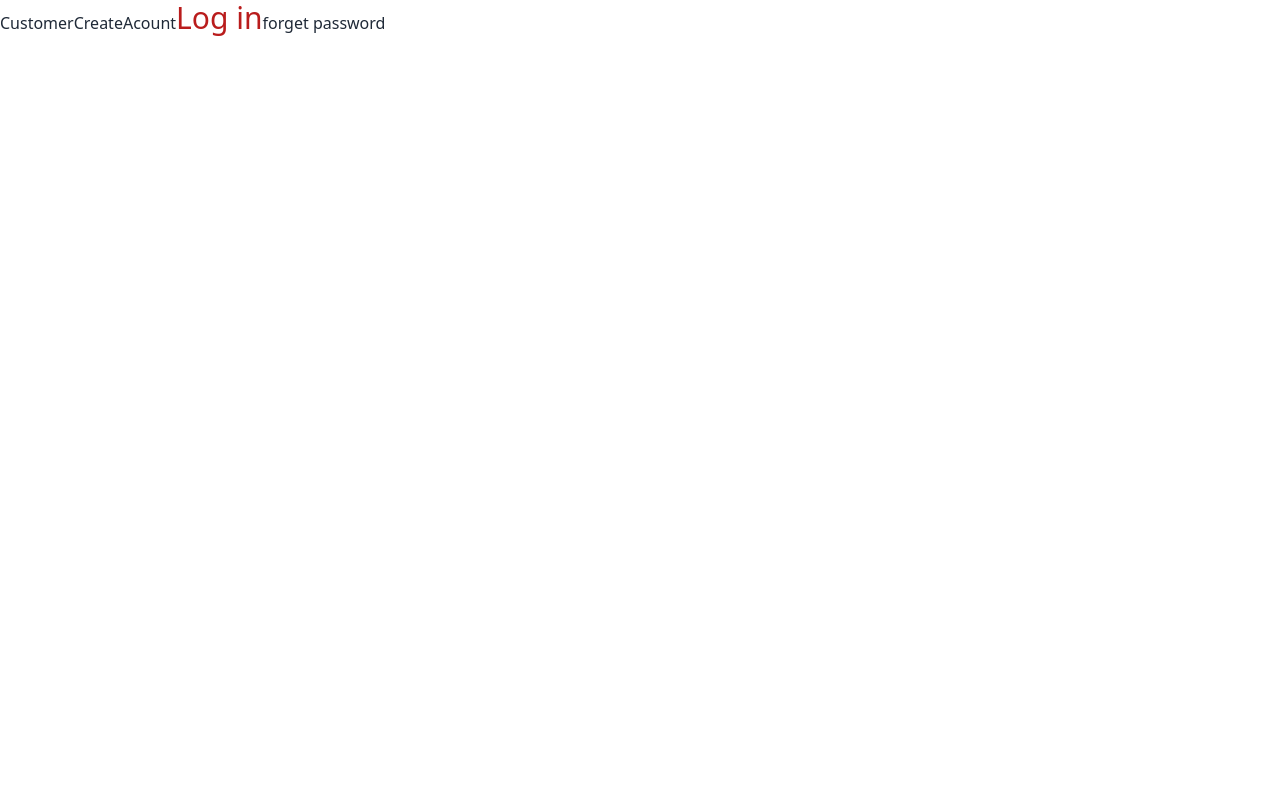
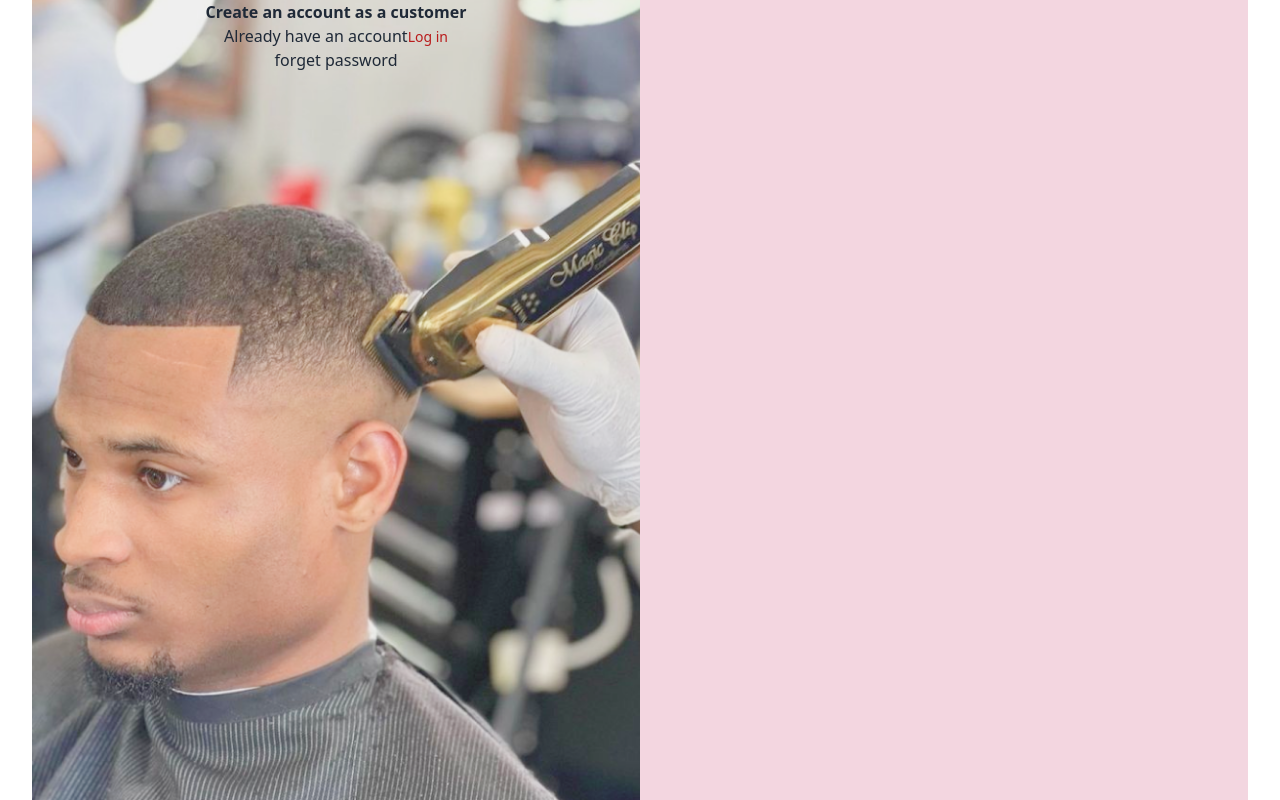
Before and after one commit to Lahitan/beautyexpert, a React (Vite) app: page /customerCreateAccount in a window 1280 px wide. Built offline with nearby package versions, Linux system fonts and the light colour scheme.

Commit message:
feat: add page for list business and hire expert

```diff
--- a/src/pages/Login/CustomerCreateAcount.jsx
+++ b/src/pages/Login/CustomerCreateAcount.jsx
@@ -1,15 +1,42 @@
 import React from "react";
 import { Link } from "react-router-dom";
+import Customer_account from "../../assets/customer-account.png"
+
+
+const background = {
+    backgroundImage: `url(${Customer_account})`,
+    backgroundRepeat:'no-repeat',
+    backgroundSize: 'cover',
+    backgroundPosition: 'left',
+    width: '100%',
+    height: '100vh'
+}
 
 const CustomerCreateAcount = () => {
 	return (
-		<div>
-			CustomerCreateAcount
-			<Link to={"/login"} className=" text-red-700 text-3xl">
-				Log in
-			</Link>
-			<Link to={"/forgetPassword"}>forget password</Link>
+		<div className="  px-8">
+		<div className="  items-center bg-primary-brand">
+
+				<div className="grid md:grid-cols-2 lg:grid-cols-2">
+					{/*------image box---*/}
+					<div  style={background} className=' ' >
+
+						<div className='flex flex-col items-center justify-center '>
+							<h1 className=' font-bold' >Create an account as a customer</h1>
+
+							<span>Already have an account<Link to={"/login"} className=" text-red-700 text-sm">
+									Log in
+							</Link></span>
+							<Link to={"/forgetPassword"}>forget password</Link>
+
+						</div>
+
+
+					</div>
+				</div>
+			</div>
 		</div>
+
 	);
 };
 
--- a/src/pages/Login/LoginRoot.jsx
+++ b/src/pages/Login/LoginRoot.jsx
@@ -3,13 +3,62 @@ import { Link } from "react-router-dom";
 
 const LoginRoot = () => {
 	return (
-		<div>
+
+		<div className=" flex flex-row min-h-screen justify-center items-center">
+
+			{/* ------Sign-up box------ */}
+
+			<div className="w-[80rem] h-[41rem] bg-primary-brand flex flex-col text-center gap-y-[5rem]" >
+
+				<div className="mt-7">
+
+					<h4 >WHAT WOULD YOU LIKE TO DO ON BEAUTY XPATS?</h4>
+
+				</div>
+
+				<div className="flex justify-between  px-6 py-8">
+					{/* ----first: List your business------*/}
+
+					<div className="mt-36 ">
+
+						<h3 className=" text-tertiary-brand text-2xl font-bold mb-8 ">List your small/medium beauty business?</h3>
+						<p className="mb-8 w-[34rem]">Connect with a growing network of beauty clients seeking your talents.
+							Easily manage your profile, services, and appointments.</p>
+
+								<Link
+
+									className={" bg-tertiary-brand rounded-full p-2 m-10 text-white"}
+										>
+											List your business
+								</Link>
+
+					</div>
+
+					<div className="w-[0.16rem] h-[29rem] bg-divider rounded-lg"></div>
+
+						{/* ----second: Hire an expert------*/}
+
+					<div  className="mt-36 ">
+
+						<h3 className=" text-tertiary-brand text-2xl font-bold mb-8">Hire a beauty expert?</h3>
+						<p className="mb-8 w-[34rem]">Find the perfect expert for your needs with convenient search and booking tools.
+							Enjoy a seamless and stress-free beauty experience.</p>
+
+
 							<Link
 									to={"/customerCreateAccount"}
 									className={" bg-tertiary-brand rounded-full p-2 m-10 text-white"}
 									>
 									Hire an expert
 							</Link>
+
+					</div>
+
+					</div>
+
+
+			</div>
+
 		</div>
 	);
 };
--- a/tailwind.config.js
+++ b/tailwind.config.js
@@ -11,6 +11,7 @@ export default {
 				"primary-brand": "#F3D6E0",
 				"secondary-brand": "#12522D",
 				"tertiary-brand": "#001F3F",
+				"divider": "#12522D",
 				success: "#ED4B9E",
 			},
 			backgroundImage: {
```
Also changed, not shown: src/assets/customer-account.png (added). Lines whose indentation alone changed are shown as unchanged.
